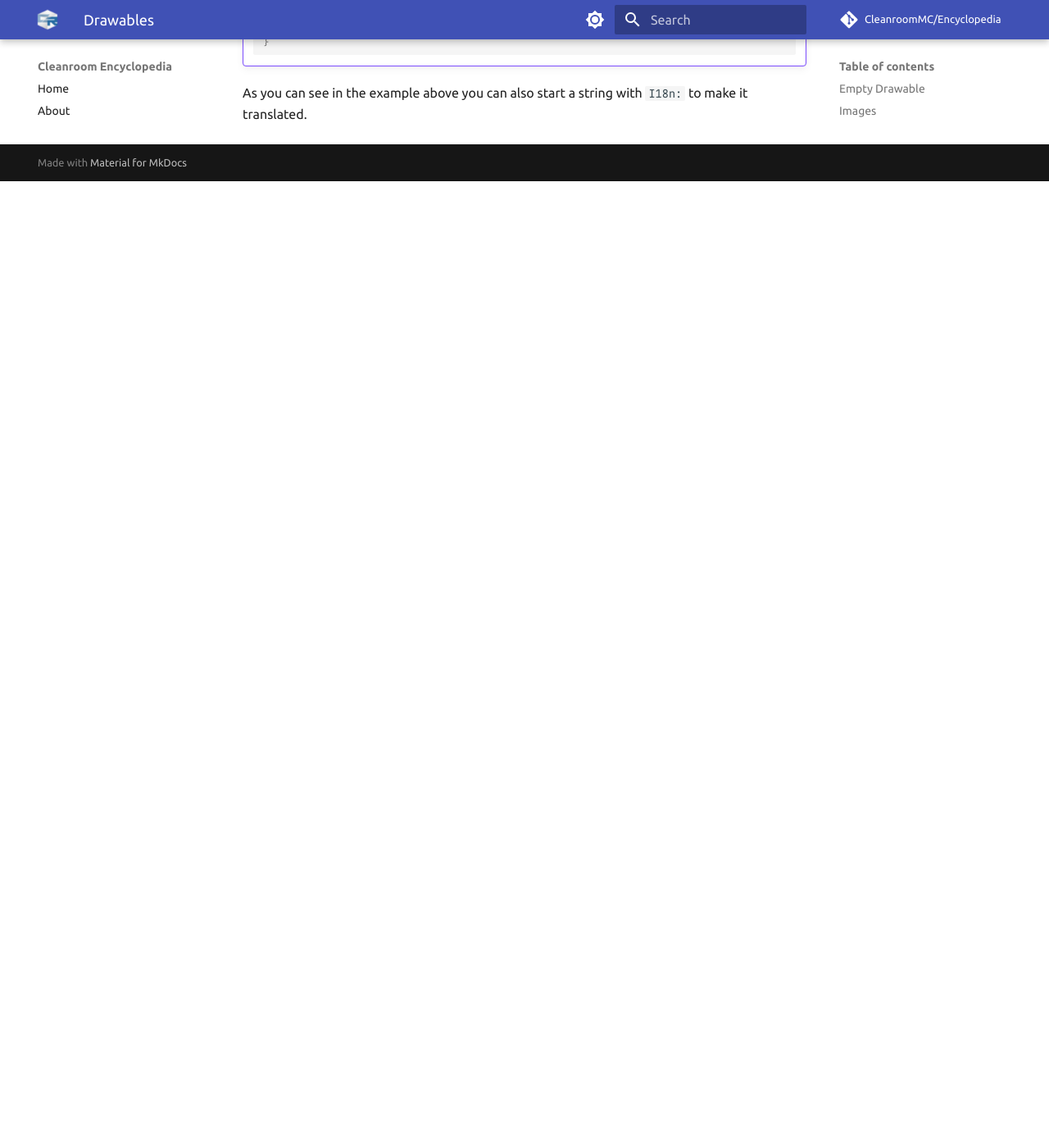
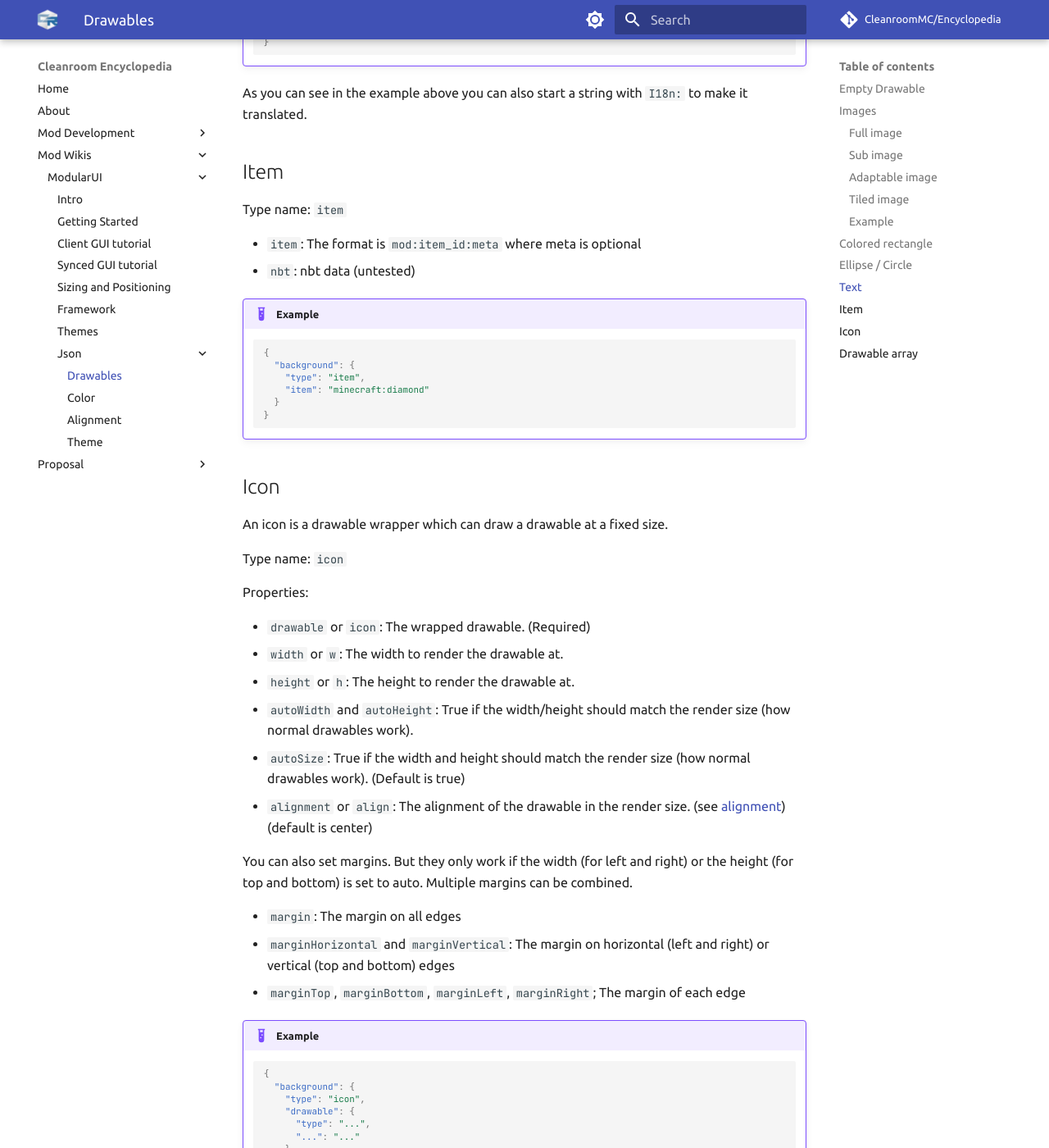
Before and after one commit to CleanroomMC/Encyclopedia, an MkDocs documentation site: the page built from docs/mod-wiki/modularui/json/drawable.md, in a window 1280 px wide and 1400 px high, scrolled down 4416 px. Shown: the whole window at 82% size. Built offline with MkDocs 1.6.1 and Material for MkDocs 9.7.7, drawn with Linux system fonts in a browser that asks for light colours; comment, search, counter and statistics services are not loaded; before the commit the page ends 4637 px from its top, so only the background shows below that; some of the changed text lies outside the part shown.

````diff
--- a/docs/mod-wiki/modularui/json/drawable.md
+++ b/docs/mod-wiki/modularui/json/drawable.md
@@ -182,3 +182,83 @@
     ```
 
 As you can see in the example above you can also start a string with `I18n:` to make it translated.
+
+## Item
+
+Type name: `item`
+
+- `item`: The format is `mod:item_id:meta` where meta is optional
+- `nbt`: nbt data (untested)
+
+!!! Example
+    ```json
+    {
+      "background": {
+        "type": "item",
+        "item": "minecraft:diamond"
+      }
+    }
+    ```
+
+## Icon
+
+An icon is a drawable wrapper which can draw a drawable at a fixed size.
+
+Type name: `icon`
+
+Properties:
+
+- `drawable` or `icon`: The wrapped drawable. (Required)
+- `width` or `w`: The width to render the drawable at.
+- `height` or `h`: The height to render the drawable at.
+- `autoWidth` and `autoHeight`: True if the width/height should match the render size (how normal drawables work).
+- `autoSize`: True if the width and height should match the render size (how normal drawables work). (Default is true)
+- `alignment` or `align`: The alignment of the drawable in the render size. (see [alignment](alignment.md)) (default is center)
+
+You can also set margins. But they only work if the width (for left and right) or the height (for top and bottom) is set to auto.
+Multiple margins can be combined.
+
+- `margin`: The margin on all edges
+- `marginHorizontal` and `marginVertical`: The margin on horizontal (left and right) or vertical (top and bottom) edges
+- `marginTop`, `marginBottom`, `marginLeft`, `marginRight`; The margin of each edge
+
+!!! Example
+    ```json
+    {
+      "background": {
+        "type": "icon",
+        "drawable": {
+          "type": "...",
+          "...": "..."
+        },
+        "width": 18,
+        "height": 18
+      }
+    }
+    ```
+
+## Drawable array
+
+A drawable can also be multiple drawable. You can do that by using square brackets `[]` instead of curly brackets `{}`.
+And inside there you just define multiple drawable objects
+
+!!! Example
+    ```json
+    {
+      "background": [
+        {
+          "type": "...",
+          "...": "..."
+        },
+        {
+          "type": "...",
+          "...": "..."
+        },
+        {
+          "type": "...",
+          "...": "..."
+        }
+
+      ]
+    }
+    ```
````
Also changed, not shown: docs/mod-wiki/modularui/framework.md (+10 -0 lines), docs/mod-wiki/modularui/json/color.md (+1 -1 lines), docs/mod-wiki/modularui/json/theme.md (+33 -1 lines).
